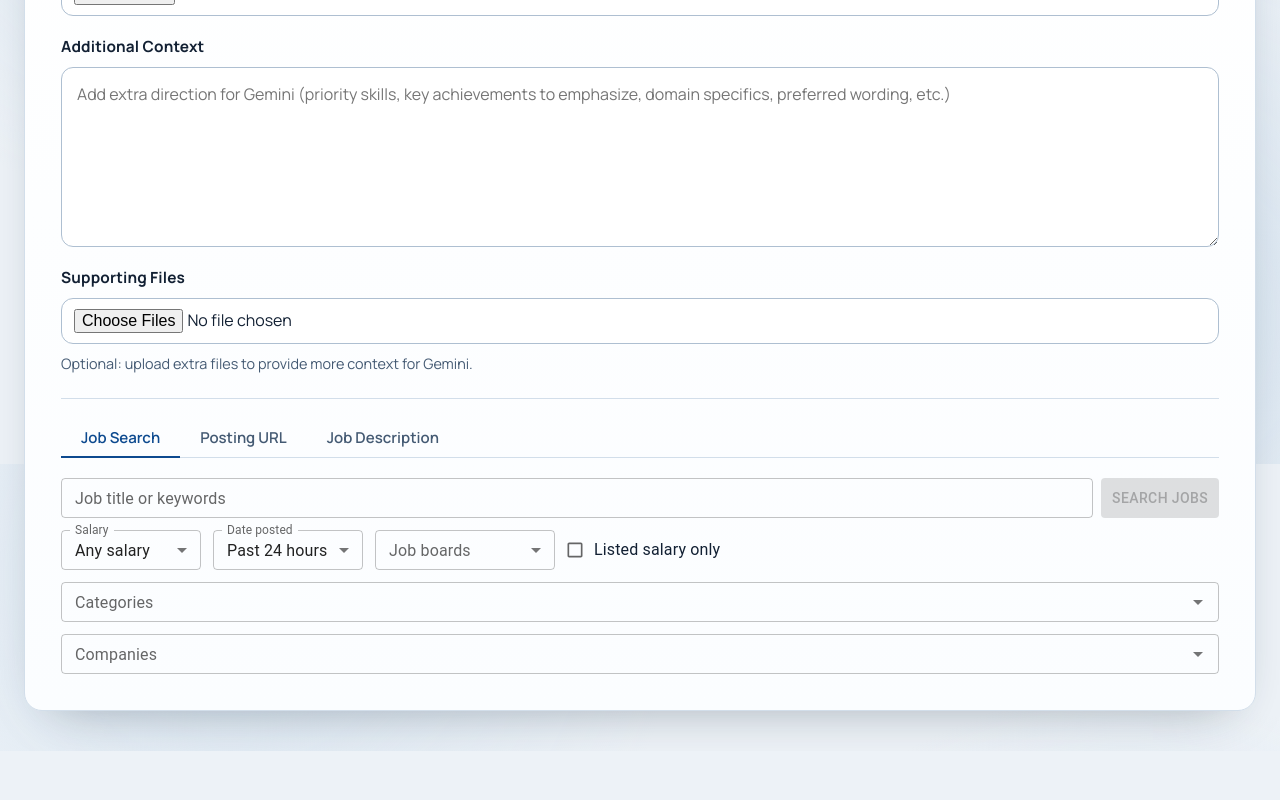
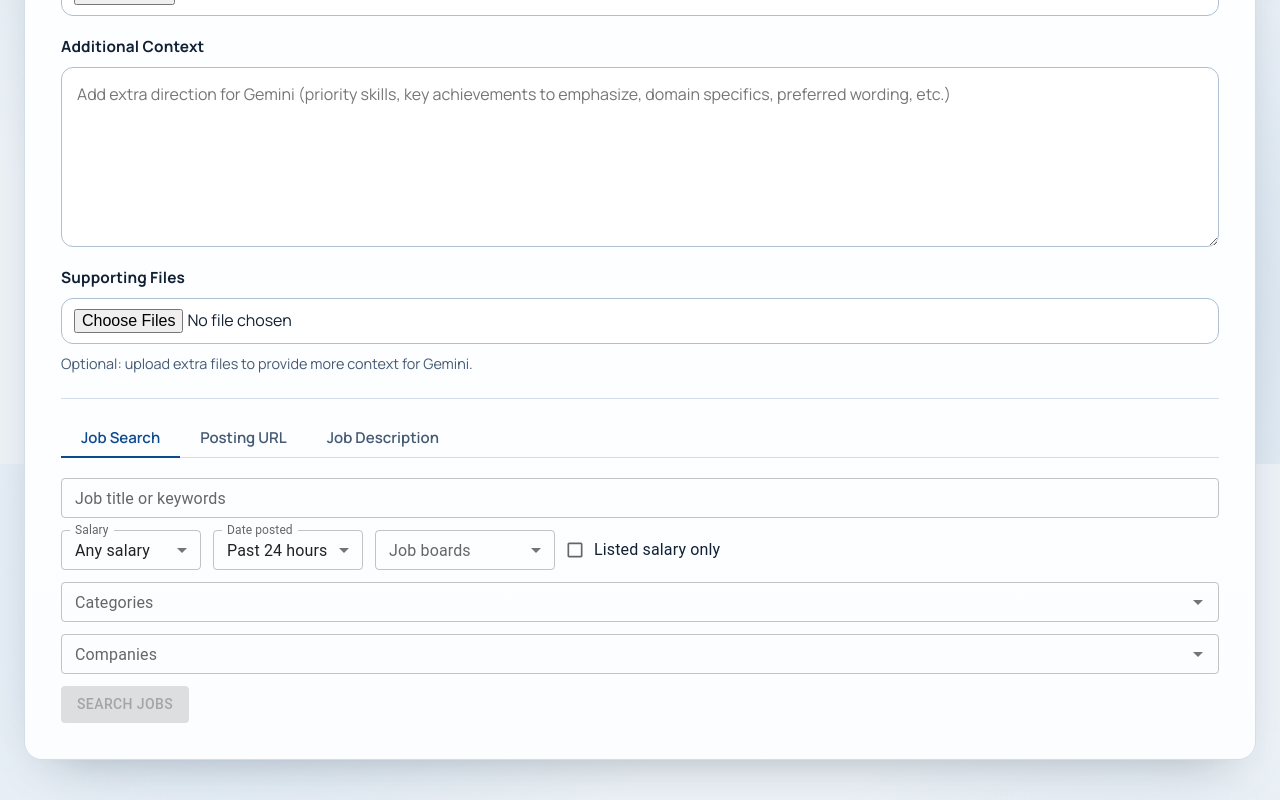
Before and after one commit to alexandergshaw/Resume-Tailor, a Next.js app in the folder hello-world/: page / in a window 1280 px wide. Shown: the part 336-1136 px from the top of the page. Before the commit the page ends 1087 px from the top, so only its background shows below. Built offline with nearby package versions, Linux system fonts and the light colour scheme.

Commit message:
feat: simplify job search form layout and adjust job grid to three columns

```diff
--- a/hello-world/app/page.js
+++ b/hello-world/app/page.js
@@ -891,7 +891,6 @@ export default function Home() {
         {activeSection === "search" ? (
           <section className={styles.tabPanel}>
             <form onSubmit={handleJobSearch} style={{ display: "flex", flexDirection: "column", gap: "12px" }}>
-              <Box sx={{ display: "flex", gap: 1 }}>
               <TextField
                 fullWidth
                 size="small"
@@ -899,15 +898,6 @@ export default function Home() {
                 value={jobQuery}
                 onChange={(e) => setJobQuery(e.target.value)}
               />
-                <Button
-                  type="submit"
-                  variant="contained"
-                  disabled={isSearching || !jobQuery.trim()}
-                  sx={{ whiteSpace: "nowrap" }}
-                >
-                  {isSearching ? "Searching..." : "Search Jobs"}
-                </Button>
-              </Box>
               <Box sx={{ display: "flex", gap: 1.5, flexWrap: "wrap", alignItems: "center" }}>
                 <FormControl size="small" sx={{ minWidth: 140 }}>
                   <InputLabel>Salary</InputLabel>
@@ -1016,6 +1006,14 @@ export default function Home() {
                   ))
                 }
               />
+              <Button
+                type="submit"
+                variant="contained"
+                disabled={isSearching || !jobQuery.trim()}
+                sx={{ whiteSpace: "nowrap", alignSelf: "flex-start" }}
+              >
+                {isSearching ? "Searching..." : "Search Jobs"}
+              </Button>
             </form>
 
             {jobSearchError ? <p className={styles.error}>{jobSearchError}</p> : null}
--- a/hello-world/app/page.module.css
+++ b/hello-world/app/page.module.css
@@ -334,7 +334,7 @@
 
 .jobGrid {
   display: grid;
-  grid-template-columns: repeat(auto-fill, minmax(272px, 1fr));
+  grid-template-columns: repeat(3, 1fr);
   gap: 14px;
 }
 
```
Lines whose indentation alone changed are shown as unchanged.
